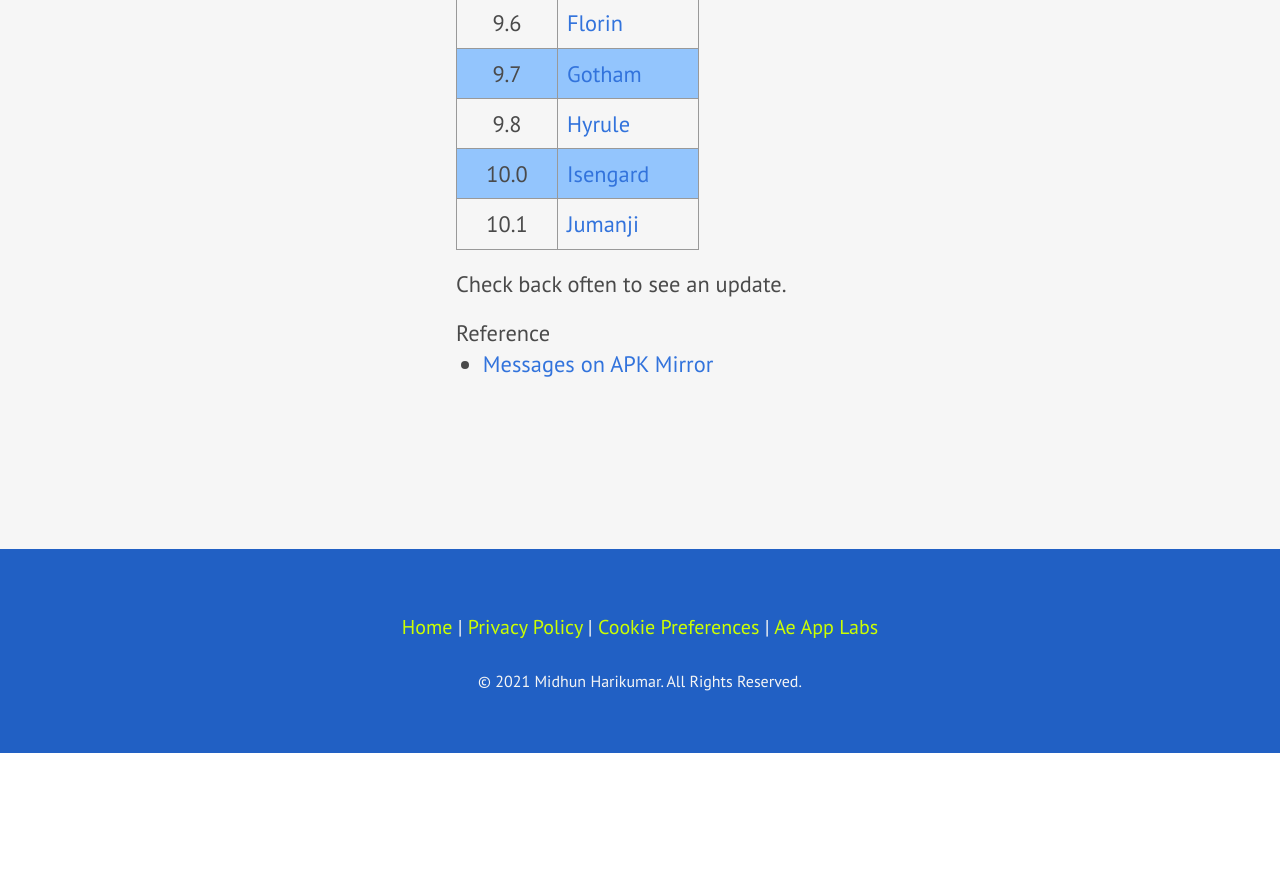
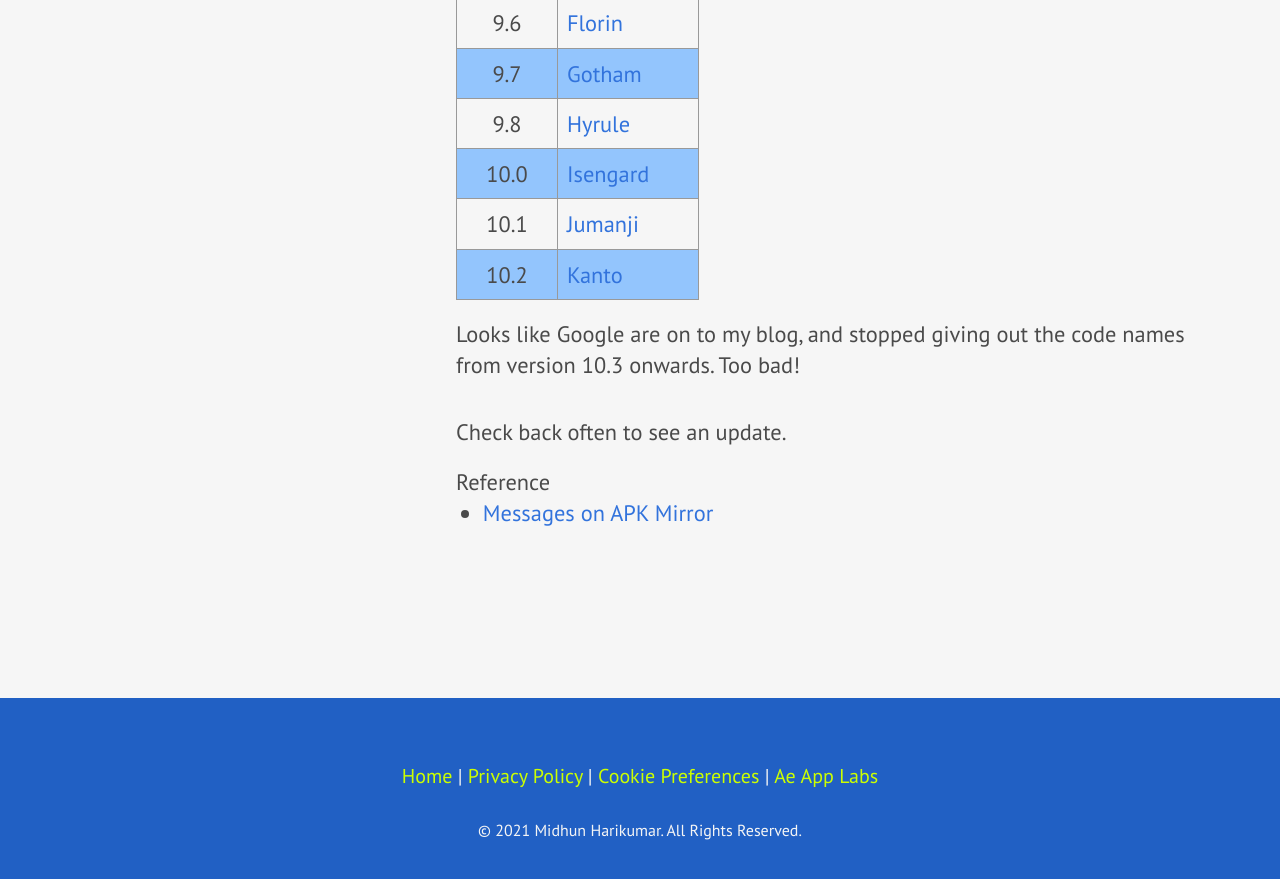
Before and after one commit to midhunhk/midhunhk.github.io, a Jekyll site: the page built from _posts/2021-08-26-android-messages-codenames.md, in a window 1280 px wide and 900 px high, scrolled down 997 px. Shown: the top 879 px of the window. Built offline with Jekyll 4.4.1, drawn with Linux system fonts in a browser that asks for light colours; nearby versions of some CDN libraries; comment, search, counter and statistics services are not loaded; a style sheet for code colours, icons or effects is not loaded; before the commit the page ends 1750 px from its top, so only the background shows below that.

Commit message:
update codenames

```diff
--- a/_posts/2021-08-26-android-messages-codenames.md
+++ b/_posts/2021-08-26-android-messages-codenames.md
@@ -25,6 +25,9 @@
 | 9.8     | [Hyrule](https://zelda.fandom.com/wiki/Hyrule) |
 | 10.0    | [Isengard](https://lotr.fandom.com/wiki/Isengard) |
 | 10.1    | [Jumanji](https://en.wikipedia.org/wiki/Jumanji_(franchise)) |
+| 10.2    | [Kanto](https://en.wikipedia.org/wiki/Pok%C3%A9mon_universe#Kanto) |
+
+Looks like Google are on to my blog, and stopped giving out the code names from version 10.3 onwards. Too bad!
 
 Check back often to see an update.
 
```
